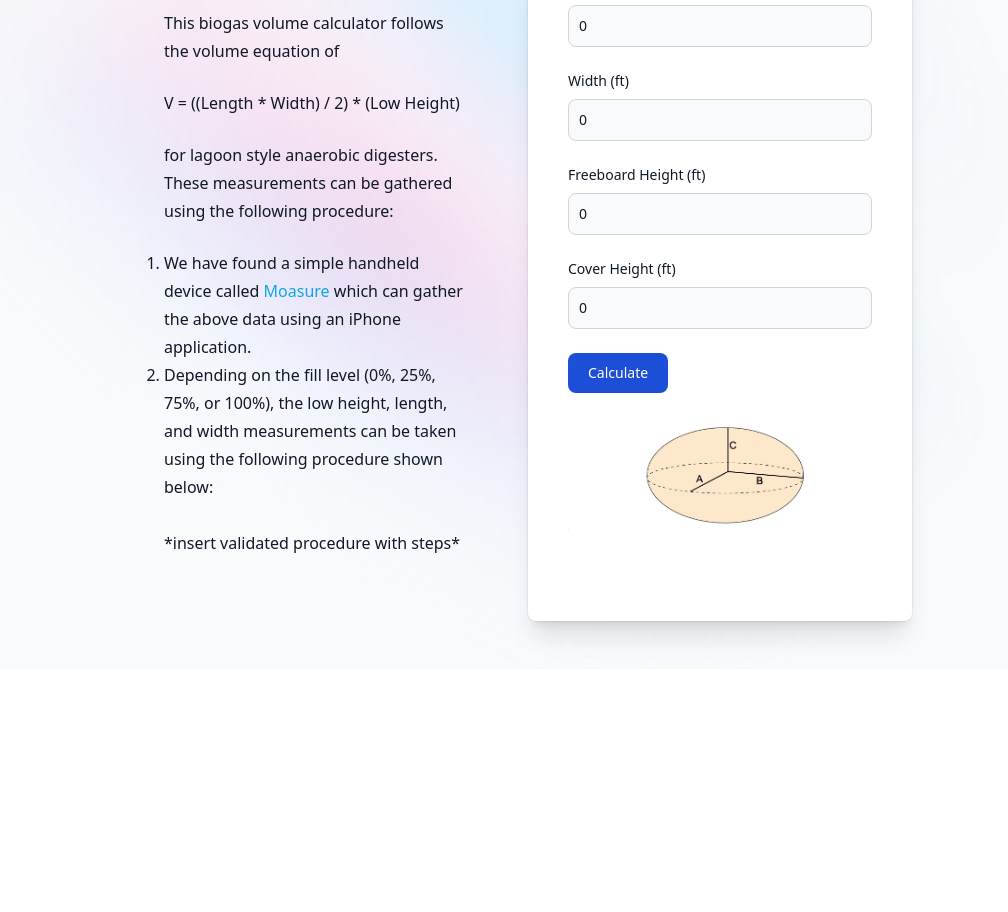
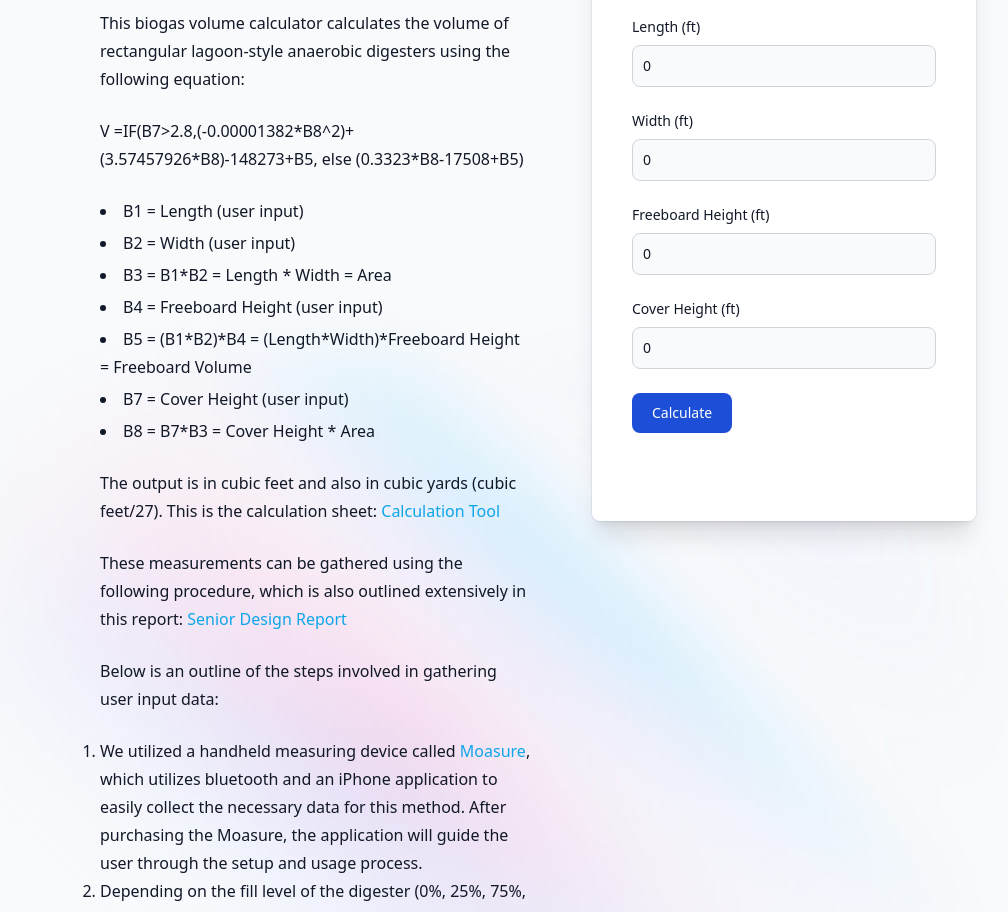
Before and after one commit to mvyas21/biogas-volume-calculator, a plain HTML site: page index.html in a window 1280 px wide. Shown: the part 143-1055 px from the top of the page, without its empty margins (122-1130 px from the left). Before the commit the page ends 812 px from the top, so only its background shows below. Drawn offline with nearby package versions, Linux system fonts and the light colour scheme.

Commit message:
Update language on left side

```diff
--- a/index.html
+++ b/index.html
@@ -16,35 +16,63 @@
             width="1308" />
         <div class="absolute inset-0 bg-center [mask-image:linear-gradient(180deg,white,rgba(255,255,255,0))]">
         </div>
-        <div class="flex flex-col sm:flex-row sm:mx-auto gap-5">
-            <div class="relative px-6 pt-10 pb-8 w-96 sm:max-w-lg sm:rounded-lg sm:px-10">
+        <div class="flex flex-col sm:flex-row sm:mx-auto md:gap-5">
+            <div class="relative px-6 pt-10 pb-8 sm:max-w-lg sm:rounded-lg sm:px-10">
                 <div class="mx-auto max-w-md">
                     <h1 class="text-2xl">Biogas Volume Calculator</h1>
                     <div class="divide-y divide-gray-300/50">
                         <div class="space-y-6 py-8 text-base leading-7 text-gray-900">
-                            <p>This biogas volume calculator follows the volume equation of </p>
-                            <p>V = ((Length * Width) / 2)
-                                * (Low Height)</p>
-                            <p> for lagoon style anaerobic digesters. These measurements can be gathered
-                                using the following procedure:</p>
+                            <p>This biogas volume calculator calculates the volume of rectangular lagoon-style anaerobic
+                                digesters using the following equation:</p>
+                            <p>V =IF(B7>2.8,(-0.00001382*B8^2)+(3.57457926*B8)-148273+B5, else (0.3323*B8-17508+B5)
+                            </p>
+                            <ul class="max-w-md space-y-1 list-disc list-inside">
+                                <li>B1 = Length (user input)</li>
+                                <li>B2 = Width (user input)</li>
+                                <li>B3 = B1*B2 = Length * Width = Area</li>
+                                <li>B4 = Freeboard Height (user input)</li>
+                                <li>B5 = (B1*B2)*B4 = (Length*Width)*Freeboard Height = Freeboard Volume</li>
+                                <li>B7 = Cover Height (user input)</li>
+                                <li>B8 = B7*B3 = Cover Height * Area</li>
+                            </ul>
+                            <p>The output is in cubic feet and also in cubic yards (cubic feet/27).
+                                This is the calculation sheet: <a class="text-sky-500 hover:text-sky-600"
+                                    href="https://docs.google.com/spreadsheets/d/1BCEKop_INTDHuMe5SK4zIHNpOYHu3c5f/edit#gid=1512140818"
+                                    target="_blank" rel="noopener noreferrer">Calculation Tool</a></p>
+                            <p>These measurements can be gathered using the following procedure, which is also outlined
+                                extensively in this report: <a class="text-sky-500 hover:text-sky-600"
+                                    href="https://docs.google.com/document/d/1YnVLWxVhnzkUIKbNktvXwmu7yw8kbtRQAbScTiuuwLo/edit"
+                                    target="_blank" rel="noopener noreferrer">Senior Design Report</a></p>
+                            <p>
+                                Below is an outline of the steps involved in gathering user input data:
+                            </p>
                             <ol class="list-decimal">
-                                <li>We have found a simple handheld device called <a href="https://www.moasure.com/"
-                                        class="text-sky-500 hover:text-sky-600">Moasure</a> which
-                                    can gather the above data using an iPhone application.</li>
-                                <li>Depending on the fill level (0%, 25%, 75%, or 100%), the low height, length, and
-                                    width
-                                    measurements can be taken using the following procedure shown below:
-                                    <br><br>
-                                    *insert validated procedure with steps*
+                                <li>We utilized a handheld measuring device called <a href="https://www.moasure.com/"
+                                        class="text-sky-500 hover:text-sky-600">Moasure</a>, which utilizes bluetooth
+                                    and an iPhone application to easily collect the necessary data for this method.
+                                    After purchasing the Moasure, the application will guide the user through the setup
+                                    and usage process.
+                                </li>
+                                <li>Depending on the fill level of the digester (0%, 25%, 75%, or 100%), users can input
+                                    the length, width, freeboard height, and cover height into the biogas volume
+                                    calculator.</li>
+                                <li>To determine the length and width of the digester, the perimeter of the digester can
+                                    be taken.</li>
+                                <li>While the freeboard height is typically standardized at 1.5 feet for most digesters,
+                                    some digesters may have varying freeboard heights.</li>
+                                <li>To determine the cover height, we measure the low point and high point elevations
+                                    and take thee average. While these points may vary depending on the digester, we
+                                    offer a reference example for standardized rectangular digesters.
+                                    <img class="w-full mt-5" src="img/low-el-high-el.png" alt="Diagram">
                                 </li>
                             </ol>
                         </div>
                     </div>
                 </div>
             </div>
-            <div
-                class="relative bg-white px-6 pt-10 pb-8 shadow-xl ring-1 ring-gray-900/5 w-96 sm:max-w-lg sm:rounded-lg sm:px-10">
-                <div class="mx-auto max-w-md">
+            <div class="relative md:pt-10">
+                <div
+                    class="mx-auto w-96 max-w-md pb-8 px-6 pt-10 bg-white shadow-xl ring-1 ring-gray-900/5 sm:max-w-lg sm:rounded-lg sm:px-10">
                     <!-- <h1 class="text-2xl">Biogas Volume Calculator</h1> -->
 
                     <div class="divide-y divide-gray-300/50">
@@ -90,8 +118,6 @@
 
                             <h1 class="font-semibold text-xl" id="result"></h1>
                             <h1 class="font-semibold text-xl" id="result2"></h1>
-
-                            <img class="w-full" src="img/diagram.png" alt="Diagram">
                         </div>
 
                         <!-- <div class="pt-8 text-base font-semibold leading-7">
@@ -140,8 +166,8 @@
 
             const biogasVolume = coverHeight > 2.8 ? biogasVolume1(b8, b5FreeboardVolume) : biogasVolume2(b8, b5FreeboardVolume);
 
-            document.getElementById('result').innerText = `Volume = ${biogasVolume} ft^3`;
-            document.getElementById('result2').innerText = `Volume = ${(biogasVolume / 27)} yards^3`;
+            document.getElementById('result').innerText = `Volume = ${Math.round(biogasVolume)} ft^3`;
+            document.getElementById('result2').innerText = `Volume = ${Math.round(biogasVolume / 27)} yards^3`;
         }
     </script>
 </body>
```
Also changed, not shown: img/low-el-high-el.png (added).
